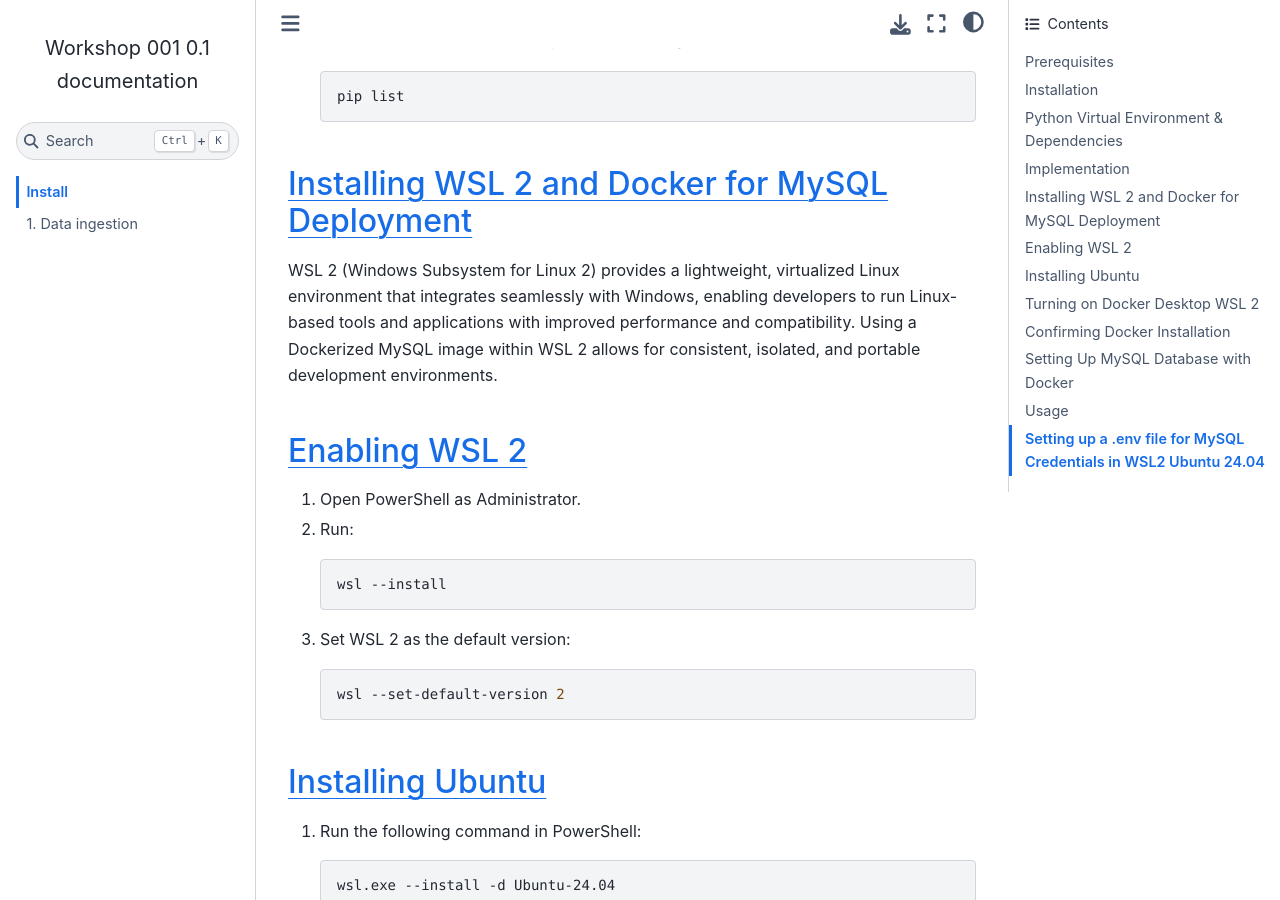
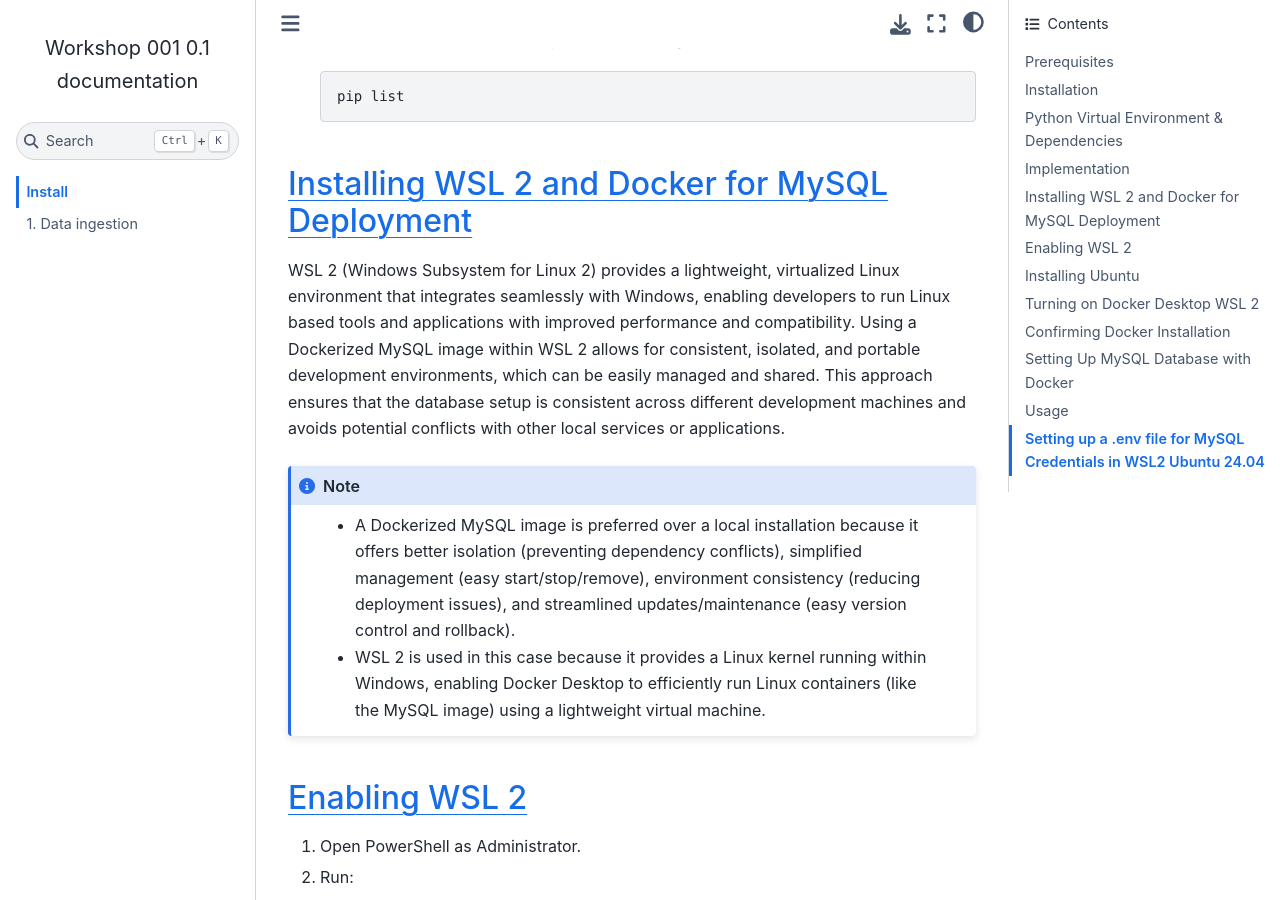
Before and after one commit to ntlg72/etl-ws-1, a Sphinx documentation site: the page built from docs/source/installation.rst, in a window 1280 px wide and 900 px high, scrolled down 2201 px. Built offline with Sphinx 7.4.7 and the Sphinx Book theme 1.1.4, drawn with Linux system fonts in a browser that asks for light colours.

Commit message:
Update installation.rst

```diff
--- a/docs/source/installation.rst
+++ b/docs/source/installation.rst
@@ -76,7 +76,15 @@ Implementation
 Installing WSL 2 and Docker for MySQL Deployment
 ------------------------------------------------
 
-WSL 2 (Windows Subsystem for Linux 2) provides a lightweight, virtualized Linux environment that integrates seamlessly with Windows, enabling developers to run Linux-based tools and applications with improved performance and compatibility. Using a Dockerized MySQL image within WSL 2 allows for consistent, isolated, and portable development environments.
+WSL 2 (Windows Subsystem for Linux 2) provides a lightweight, virtualized Linux environment that integrates seamlessly with Windows, enabling developers to run Linux based tools and applications with improved performance and compatibility. Using a Dockerized MySQL image within WSL 2 allows for consistent, isolated, and portable development environments, which can be easily managed and shared. This approach ensures that the database setup is consistent across different development machines and avoids potential conflicts with other local services or applications.
+
+.. note::
+
+
+   - A Dockerized MySQL image is preferred over a local installation because it offers better isolation (preventing dependency conflicts), simplified management (easy start/stop/remove), environment consistency (reducing deployment issues), and streamlined updates/maintenance (easy version control and rollback).
+
+   - WSL 2 is used in this case because it provides a Linux kernel running within Windows, enabling Docker Desktop to efficiently run Linux containers (like the MySQL image) using a lightweight virtual machine.
+
 
 Enabling WSL 2
 --------------
```
